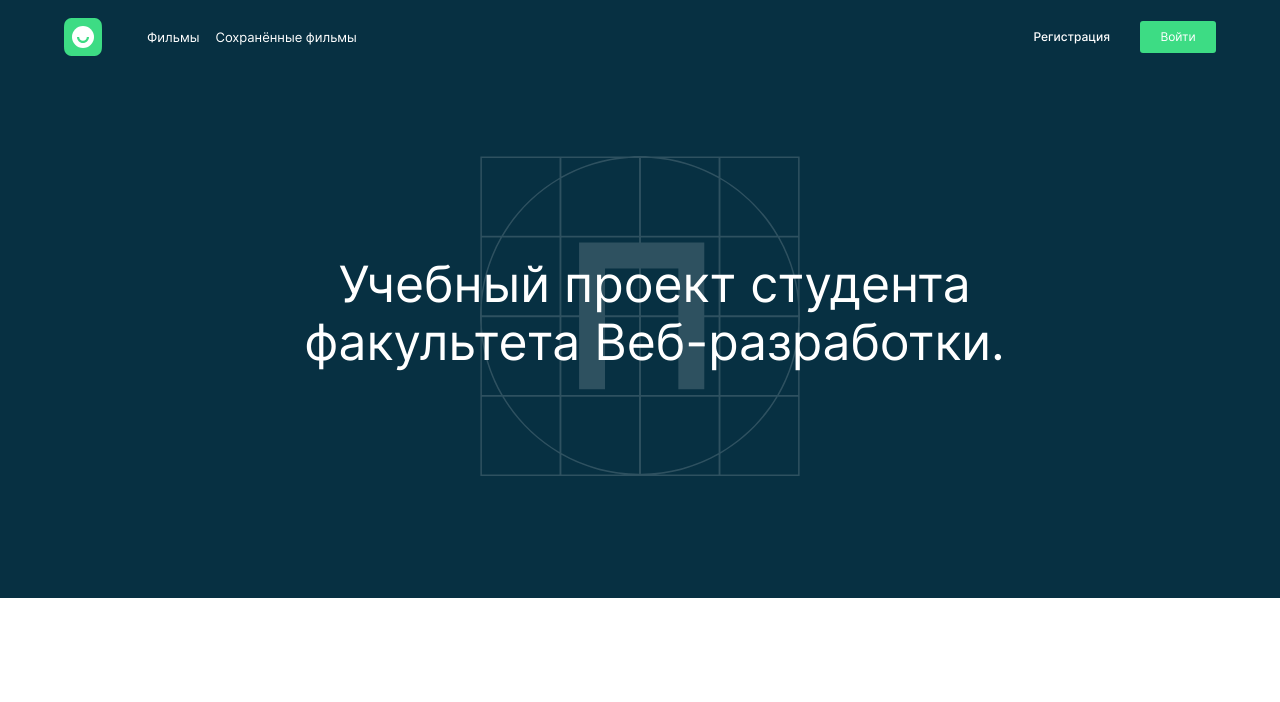
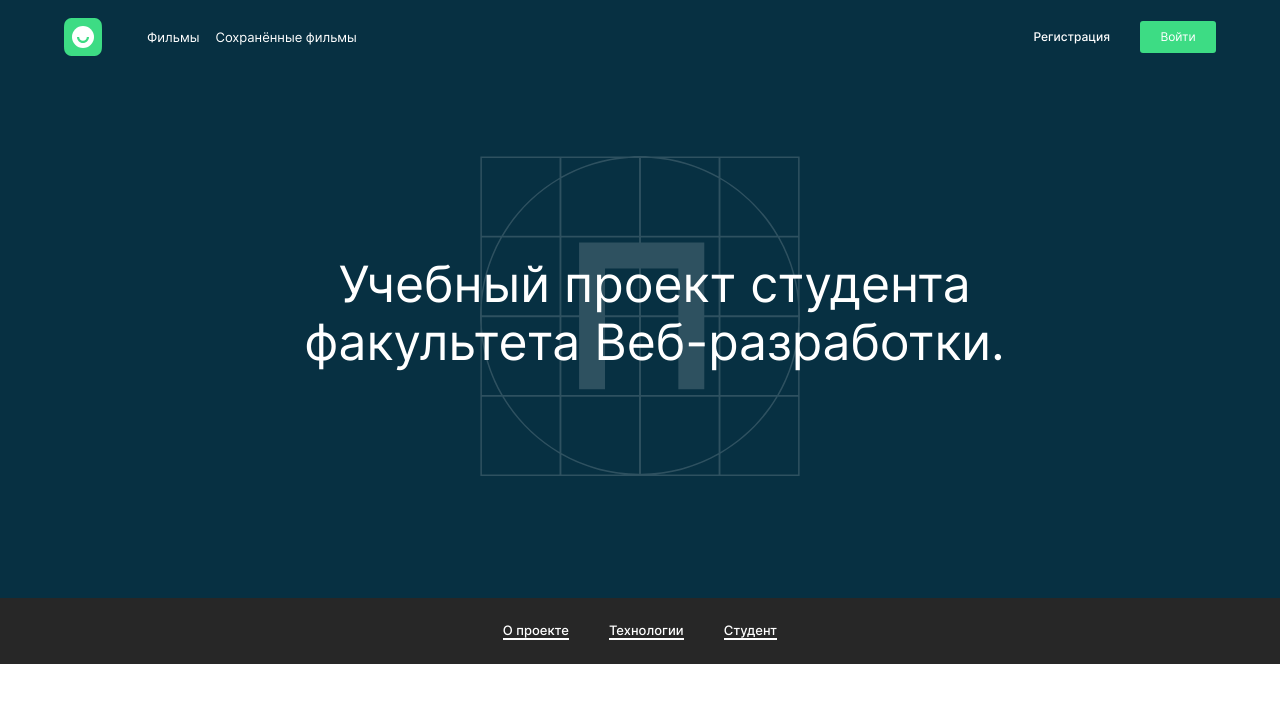
Before and after one commit to DmitriyTerementsev/movies-explorer-frontend, a React (Create React App) app: page / in a window 1280 px wide. Shown: the top 702 px of the page. Built offline with nearby package versions, Linux system fonts and the light colour scheme.

Commit message:
made navigate adaptive

```diff
--- a/src/components/App/app.jsx
+++ b/src/components/App/app.jsx
@@ -1,11 +1,13 @@
 import Header from "../Header/header.jsx";
 import Landing from "../Landing/landing.jsx";
+import Navigate from "../Navigate/navigate.jsx";
 
 function App() {
   return (
     <div className="root">
       <Header />
       <Landing />
+      <Navigate />
     </div>
   );
 }
--- /dev/null
+++ b/src/components/Navigate/navigate.css
@@ -0,0 +1,31 @@
+.navigate {
+  background-color: #272727;
+  padding-top: 24px;
+  padding-bottom: 24px;
+  margin: 0 auto;
+}
+
+.navigate__links {
+  display: flex;
+  list-style-type: none;
+  justify-content: center;
+}
+
+.navigate__link {
+  margin-right: 40px;
+  font-size: 13px;
+  font-weight: 500;
+  line-height: 16px;
+  border-bottom: 2px solid #ffffff;
+}
+
+.navigate__link:last-of-type {
+  margin: 0px;
+}
+
+@media screen and (max-width: 767px) {
+  .navigate__link {
+    margin-right: 24px;
+    font-size: 11px;
+  }
+}
--- /dev/null
+++ b/src/components/Navigate/navigate.jsx
@@ -0,0 +1,13 @@
+function Navigate() {
+  return (
+    <section className="navigate">
+      <ul className="navigate__links">
+        <li className="navigate__link">О проекте</li>
+        <li className="navigate__link">Технологии</li>
+        <li className="navigate__link">Студент</li>
+      </ul>
+    </section>
+  );
+}
+
+export default Navigate;
--- a/src/index.css
+++ b/src/index.css
@@ -3,3 +3,4 @@
 @import url(./components/Root/root.css);
 @import url(./components/Header/header.css);
 @import url(./components/Landing/landing.css);
+@import url(./components/Navigate/navigate.css);
```
